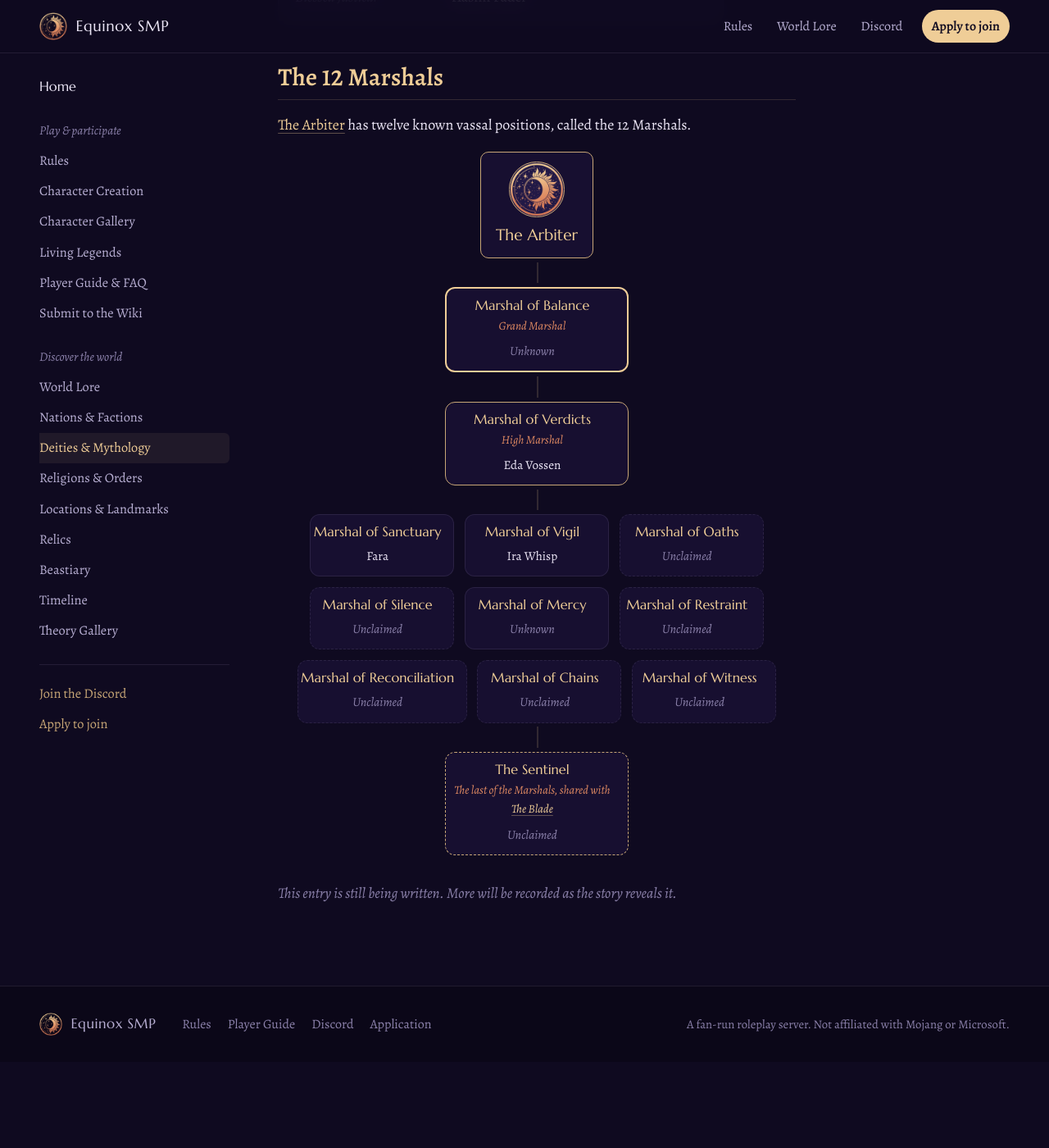
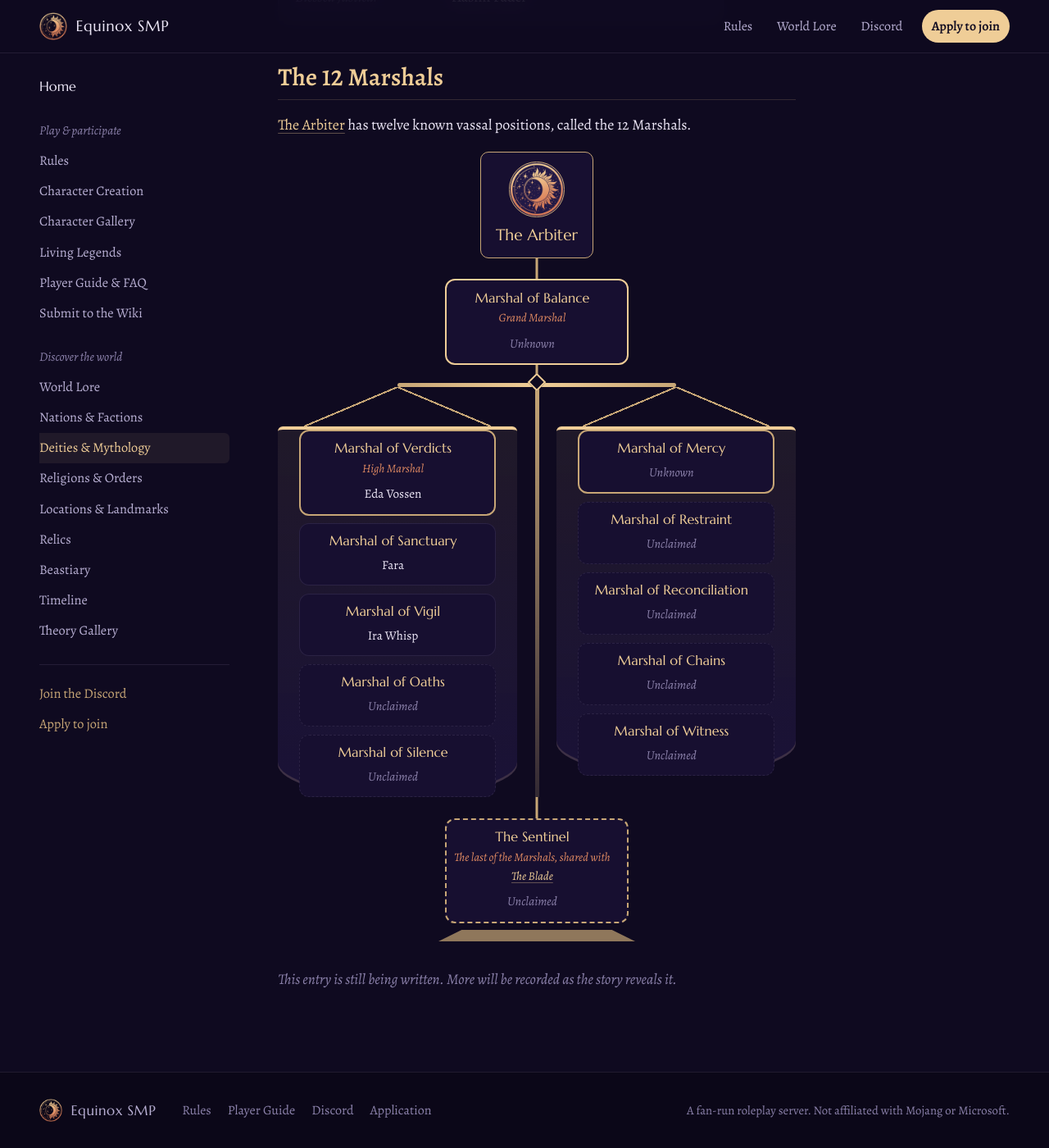
Before and after one commit to smpequinox/smpequinox.github.io, a Jekyll site: the page built from _lore/the-arbiter.md, in a window 1280 px wide and 1400 px high, scrolled down 551 px. Shown: the whole window at 82% size. Built offline with Jekyll 4.4.1, drawn with Linux system fonts in a browser that asks for light colours; before the commit the page ends 1846 px from its top, so only the background shows below that.

Commit message:
Draw The Arbiter's 12 Marshals as a balanced scale
Gods can set vassal_layout: scale and give each vassal a place (fulcrum,
left, right or base). The vassal card is now its own include, shared by the
tree and the scale. On phones the two pans stack.

Co-Authored-By: Claude Opus 5.5 <noreply@anthropic.com>
Claude-Session: https://claude.ai/code/session_012pD2useRZpTrTfTm1Gthrx

```diff
--- /dev/null
+++ b/_includes/vassal-card.html
@@ -0,0 +1,13 @@
+{%- comment -%} One vassal title card (include.v). Used by the vassal tree and the scale. {%- endcomment -%}
+{%- assign vc = include.v -%}
+{%- assign vc_holder = vc.holder | append: "" | strip -%}
+{%- assign vc_key = vc_holder | downcase -%}
+<li class="vassal-card{% if vc_holder == '' or vc_key == 'unclaimed' %} vassal-card--open{% endif %}{% if include.class %} {{ include.class }}{% endif %}">
+  <span class="vassal-card__title">{{ vc.title }}</span>
+  {%- if vc.also %}<span class="vassal-card__also">{{ vc.also }}</span>{% endif %}
+  <span class="vassal-card__holder">
+    {%- if vc_holder == "" or vc_key == "unclaimed" %}<em>Unclaimed</em>
+    {%- elsif vc_key == "unknown" %}<em>Unknown</em>
+    {%- else %}{% include linked-names.html text=vc_holder %}{% endif -%}
+  </span>
+</li>
--- /dev/null
+++ b/_includes/vassal-scale.html
@@ -0,0 +1,30 @@
+{%- comment -%}
+  A god's vassals drawn as a balanced scale (vassal_layout: scale). Each vassal
+  has place: fulcrum (top of the pillar), left or right (the two pans, in
+  order), or base (foot of the pillar). On phones it stacks top to bottom.
+{%- endcomment -%}
+{%- assign vs_top = page.vassals | where: "place", "fulcrum" -%}
+{%- assign vs_left = page.vassals | where: "place", "left" -%}
+{%- assign vs_right = page.vassals | where: "place", "right" -%}
+{%- assign vs_base = page.vassals | where: "place", "base" -%}
+<section class="vassal-scale" aria-label="Vassals of {{ page.title }}, arranged as a balanced scale">
+  <div class="vassal-scale__god bond-node bond-node--root">
+    <span class="bond-node__art"><img src="{{ page.image | default: '/assets/img/emblem.png' | relative_url }}" alt=""></span>
+    <span class="bond-node__name">{{ page.title }}</span>
+  </div>
+  <ul class="vassal-scale__fulcrum">{% for v in vs_top %}{% include vassal-card.html v=v class="vassal-card--fulcrum" %}{% endfor %}</ul>
+  <div class="vassal-scale__pans">
+    <div class="vassal-scale__beam" aria-hidden="true"></div>
+    <div class="vassal-scale__side vassal-scale__side--left">
+      <span class="vassal-scale__chains" aria-hidden="true"></span>
+      <ul class="vassal-scale__pan">{% for v in vs_left %}{% include vassal-card.html v=v %}{% endfor %}</ul>
+    </div>
+    <div class="vassal-scale__pillar" aria-hidden="true"></div>
+    <div class="vassal-scale__side vassal-scale__side--right">
+      <span class="vassal-scale__chains" aria-hidden="true"></span>
+      <ul class="vassal-scale__pan">{% for v in vs_right %}{% include vassal-card.html v=v %}{% endfor %}</ul>
+    </div>
+  </div>
+  <ul class="vassal-scale__base">{% for v in vs_base %}{% include vassal-card.html v=v class="vassal-card--base" %}{% endfor %}</ul>
+  <div class="vassal-scale__foot" aria-hidden="true"></div>
+</section>
--- a/_includes/vassal-tree.html
+++ b/_includes/vassal-tree.html
@@ -17,17 +17,7 @@
   {%- assign vt_row = page.vassals | where: "tier", vt_tier %}
   <ul class="vassal-tree__tier{% if vt_row.size == 1 %} vassal-tree__tier--single{% endif %}">
     {%- for v in vt_row %}
-    {%- assign vt_holder = v.holder | append: "" | strip -%}
-    {%- assign vt_holder_key = vt_holder | downcase -%}
-    <li class="vassal-card{% if vt_holder == '' or vt_holder_key == 'unclaimed' %} vassal-card--open{% endif %}">
-      <span class="vassal-card__title">{{ v.title }}</span>
-      {%- if v.also %}<span class="vassal-card__also">{{ v.also }}</span>{% endif %}
-      <span class="vassal-card__holder">
-        {%- if vt_holder == "" or vt_holder_key == "unclaimed" %}<em>Unclaimed</em>
-        {%- elsif vt_holder_key == "unknown" %}<em>Unknown</em>
-        {%- else %}{% include linked-names.html text=vt_holder %}{% endif -%}
-      </span>
-    </li>
+    {% include vassal-card.html v=v %}
     {%- endfor %}
   </ul>
   {%- endfor %}
--- a/_layouts/lore-entry.html
+++ b/_layouts/lore-entry.html
@@ -26,7 +26,7 @@ layout: page
   {% if page.vassal_title or page.vassals %}
   <h2 id="vassals">{{ page.vassal_title | default: "Vassals" }}</h2>
   {% if page.vassal_intro %}<p>{{ page.vassal_intro }}</p>{% endif %}
-  {% include vassal-tree.html %}
+  {% if page.vassal_layout == "scale" %}{% include vassal-scale.html %}{% else %}{% include vassal-tree.html %}{% endif %}
   {% endif %}
   {% if page.ranks and page.ranks.size > 0 %}
   <h2 id="hierarchy">Hierarchy</h2>
--- a/_lore/the-arbiter.md
+++ b/_lore/the-arbiter.md
@@ -9,40 +9,41 @@ facts:
   Worshipped by: "Path of the Arbiter"
   Blessed Justicar: "Aasim Fadel"
 vassal_title: "The 12 Marshals"
+vassal_layout: scale
 vassal_intro: "The Arbiter has twelve known vassal positions, called the 12 Marshals."
 vassals:
   - title: "Marshal of Balance"
     also: "Grand Marshal"
     holder: "Unknown"
-    tier: 1
+    place: fulcrum
   - title: "Marshal of Verdicts"
     also: "High Marshal"
     holder: "Eda Vossen"
-    tier: 2
+    place: left
   - title: "Marshal of Sanctuary"
     holder: "Fara"
-    tier: 3
+    place: left
   - title: "Marshal of Vigil"
     holder: "Ira Whisp"
-    tier: 3
+    place: left
   - title: "Marshal of Oaths"
     holder: "Unclaimed"
-    tier: 3
+    place: left
   - title: "Marshal of Silence"
     holder: "Unclaimed"
-    tier: 3
+    place: left
   - title: "Marshal of Mercy"
     holder: "Unknown"
-    tier: 3
+    place: right
   - title: "Marshal of Restraint"
-    tier: 3
+    place: right
   - title: "Marshal of Reconciliation"
-    tier: 3
+    place: right
   - title: "Marshal of Chains"
-    tier: 3
+    place: right
   - title: "Marshal of Witness"
-    tier: 3
+    place: right
   - title: "The Sentinel"
     also: "The last of the Marshals, shared with The Blade"
-    tier: 4
+    place: base
 ---
--- a/assets/css/site.css
+++ b/assets/css/site.css
@@ -946,3 +946,63 @@ button { font: inherit; color: inherit; }
 .vassal-card__holder { margin-top: .25rem; color: var(--ink); font-size: .95rem; }
 .vassal-card__holder em { color: var(--ink-3); }
 .vassal-card--open { border-style: dashed; }
+
+/* vassal_layout: scale (The Arbiter): a pillar with a beam and two hanging pans */
+.vassal-scale { --scale-line: var(--gilt-dim); display: flex; flex-direction: column; align-items: center; margin: 0 0 2rem; }
+.prose .vassal-scale ul { list-style: none; margin: 0; padding: 0; }
+.prose .vassal-scale li { margin: 0; }
+.prose .vassal-scale li::before { content: none; }
+.prose .vassal-scale__god { flex-direction: column; gap: .4rem; padding: .7rem 1.1rem; border-color: var(--gilt-dim); text-align: center; }
+.vassal-scale__fulcrum, .vassal-scale__base { position: relative; padding-top: 1.6rem !important; display: flex; justify-content: center; }
+.vassal-scale__fulcrum::before, .vassal-scale__base::before {
+  content: ""; position: absolute; top: 0; left: 50%; height: 1.6rem; border-left: 3px solid var(--scale-line); transform: translateX(-50%);
+}
+.vassal-card--fulcrum, .vassal-card--base { min-width: 14rem; border-width: 2px; border-color: var(--gilt); }
+.vassal-card--base { border-color: var(--gilt-dim); }
+.vassal-scale__pans {
+  position: relative; width: 100%; max-width: 46rem; padding-top: 1.4rem;
+  display: grid; grid-template-columns: 1fr 3rem 1fr; align-items: start;
+}
+/* the beam: a bar from one pan's chains to the other's, with the pivot in the middle */
+.vassal-scale__beam {
+  position: absolute; top: 1.4rem; left: calc((100% - 3rem) / 4); right: calc((100% - 3rem) / 4);
+  height: 5px; border-radius: 3px; background: linear-gradient(90deg, var(--gilt-dim), var(--gilt), var(--gilt-dim));
+}
+.vassal-scale__beam::before {
+  content: ""; position: absolute; left: 50%; top: -1.4rem; width: 3px; height: 1.4rem; background: var(--scale-line); transform: translateX(-50%);
+}
+.vassal-scale__beam::after {
+  content: ""; position: absolute; left: 50%; top: -.55rem; width: 1rem; height: 1rem; transform: translateX(-50%) rotate(45deg);
+  background: var(--night); border: 2px solid var(--gilt);
+}
+/* the pillar runs down between the pans */
+.vassal-scale__pillar { justify-self: center; width: 5px; height: 100%; min-height: 4rem; background: linear-gradient(var(--gilt-dim), var(--line)); }
+.vassal-scale__side { display: flex; flex-direction: column; align-items: center; }
+/* two chains meeting at the beam, opening down to the pan's rim */
+.vassal-scale__chains {
+  display: block; width: 78%; height: 3rem; margin-top: 5px;
+  background:
+    linear-gradient(to top left, transparent calc(50% - 1px), var(--scale-line) calc(50% - 1px), var(--scale-line) calc(50% + 1px), transparent calc(50% + 1px)) left / 50% 100% no-repeat,
+    linear-gradient(to top right, transparent calc(50% - 1px), var(--scale-line) calc(50% - 1px), var(--scale-line) calc(50% + 1px), transparent calc(50% + 1px)) right / 50% 100% no-repeat;
+}
+/* the pan: a gilt rim and a rounded bowl holding the cards */
+.prose .vassal-scale__pan {
+  width: 100%; display: flex; flex-direction: column; align-items: center; gap: .6rem;
+  padding: .9rem .7rem 1.6rem; border-top: 4px solid var(--gilt);
+  border-radius: 6px 6px 50% 50% / 6px 6px 2.5rem 2.5rem;
+  background: linear-gradient(rgba(239, 205, 151, .08), rgba(59, 42, 124, .25));
+  box-shadow: inset 0 -3px 0 var(--line);
+}
+.vassal-scale__pan .vassal-card { width: 100%; max-width: 15rem; min-width: 0; }
+.vassal-scale__pan > .vassal-card:first-child { border-color: var(--gilt-dim); border-width: 2px; }
+/* the foot of the pillar */
+.vassal-scale__foot {
+  width: 15rem; max-width: 80%; height: .9rem; margin-top: .5rem;
+  background: var(--gilt-dim); clip-path: polygon(12% 0, 88% 0, 100% 100%, 0 100%); opacity: .7;
+}
+/* phones: the pans stack, one under the other */
+@media (max-width: 640px) {
+  .vassal-scale__pans { grid-template-columns: 1fr; gap: 1.2rem; }
+  .vassal-scale__beam, .vassal-scale__pillar { display: none; }
+  .vassal-scale__chains { width: 50%; height: 1.6rem; }
+}
```
